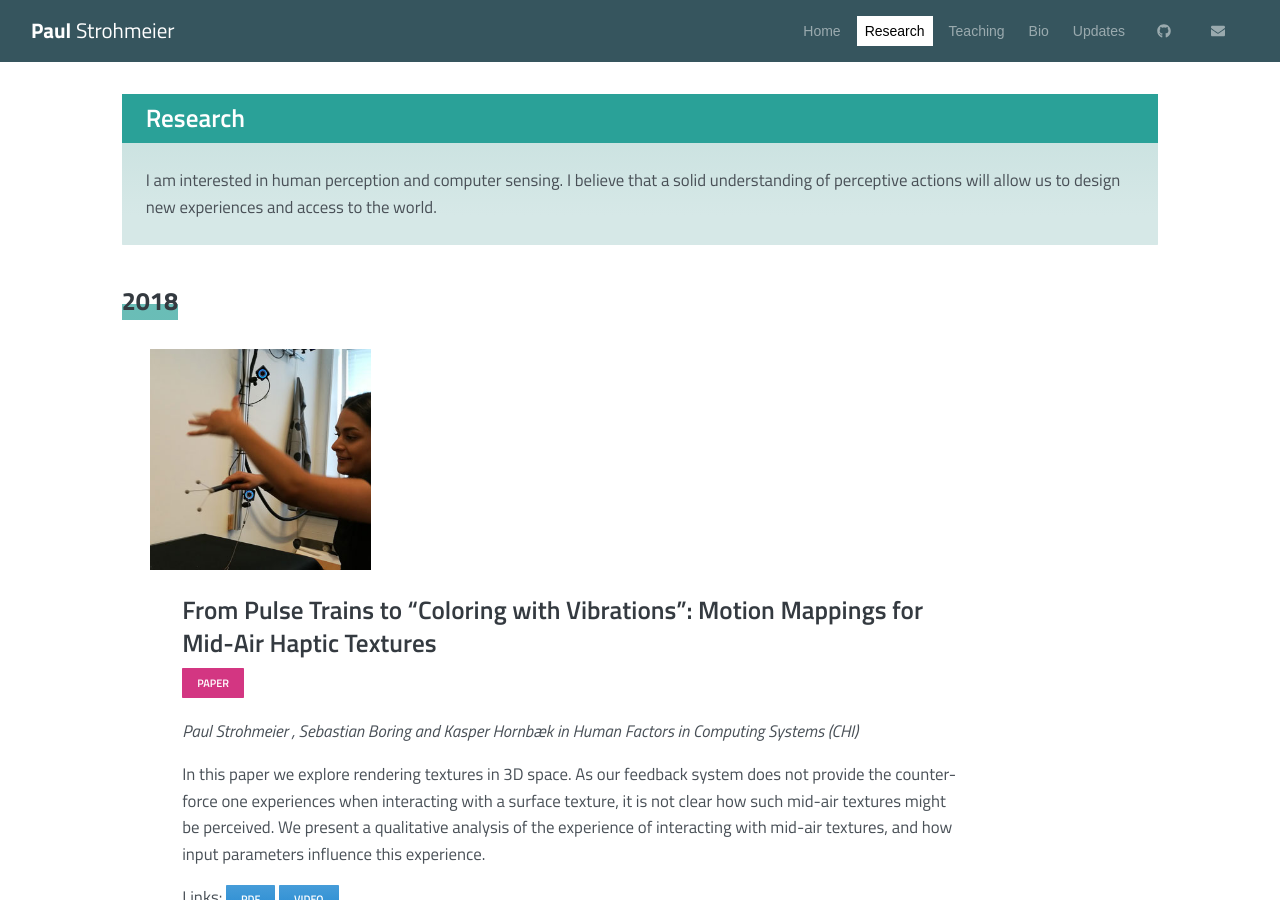
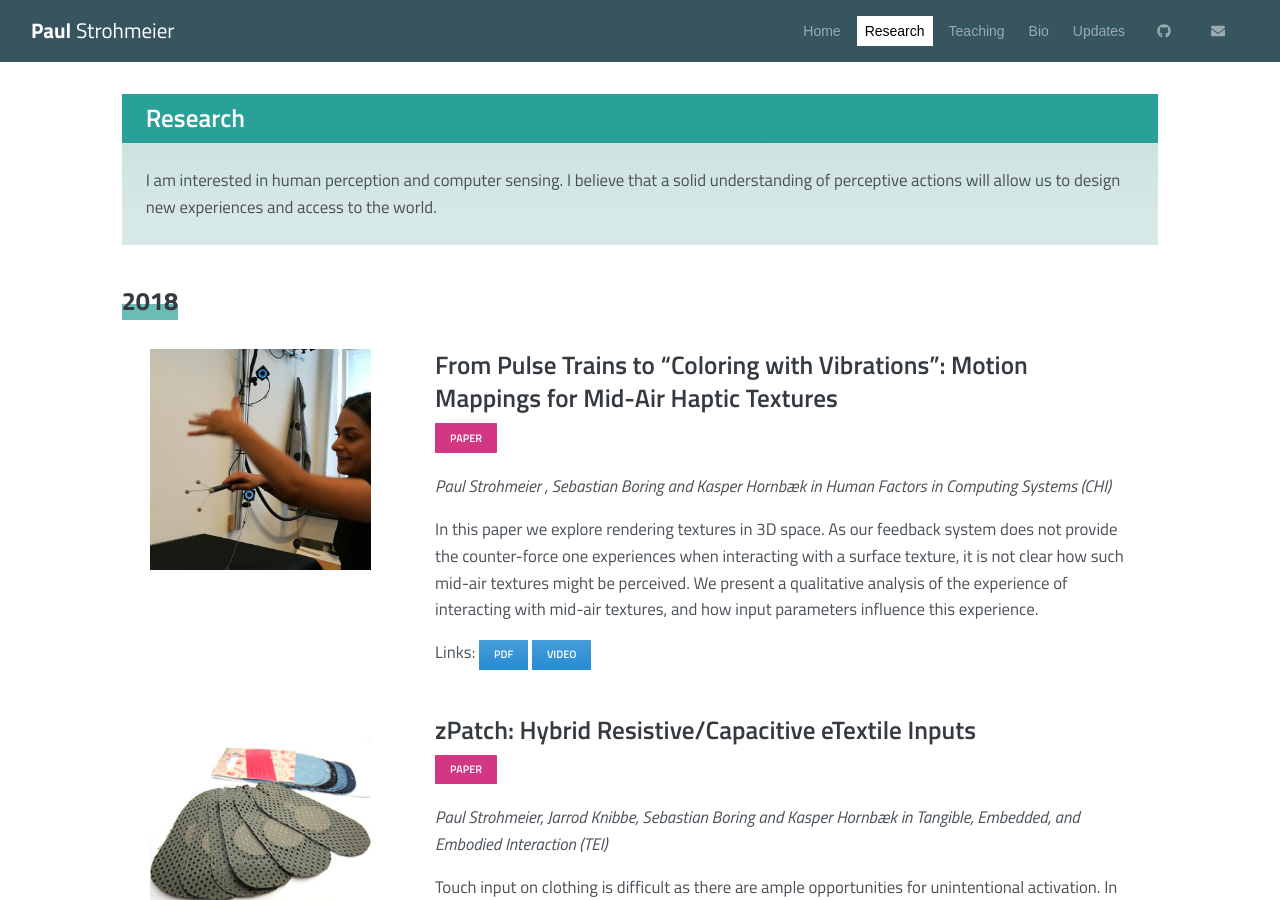
Before and after one commit to fkeel/fkeel.gitub.io, a Jekyll site: the page built from research.html, in a window 1280 px wide and 900 px high. Built offline with Jekyll 4.4.1, drawn with Linux system fonts in a browser that asks for light colours.

Commit message:
Update research.html

```diff
--- a/research.html
+++ b/research.html
@@ -53,7 +53,7 @@
             {% endif %}
         </div>
 
-        <div class="col-lg-10 pl-lg-5 pl-sm-0 order-xl-2 order-lg-2 order-md-1 order-sm-1 order-1 px-md-3 px-sm-3 pt-4 pb-3">
+        <div class="col-lg-9 pl-lg-5 pl-sm-0 order-xl-2 order-lg-2 order-md-1 order-sm-1 order-1 px-md-3 px-sm-3 pt-4 pb-3">
           <div class="card border-0">
             <div class="">
               <h4 class="k-subheader">{{research_entry.title}}</h4>
```
